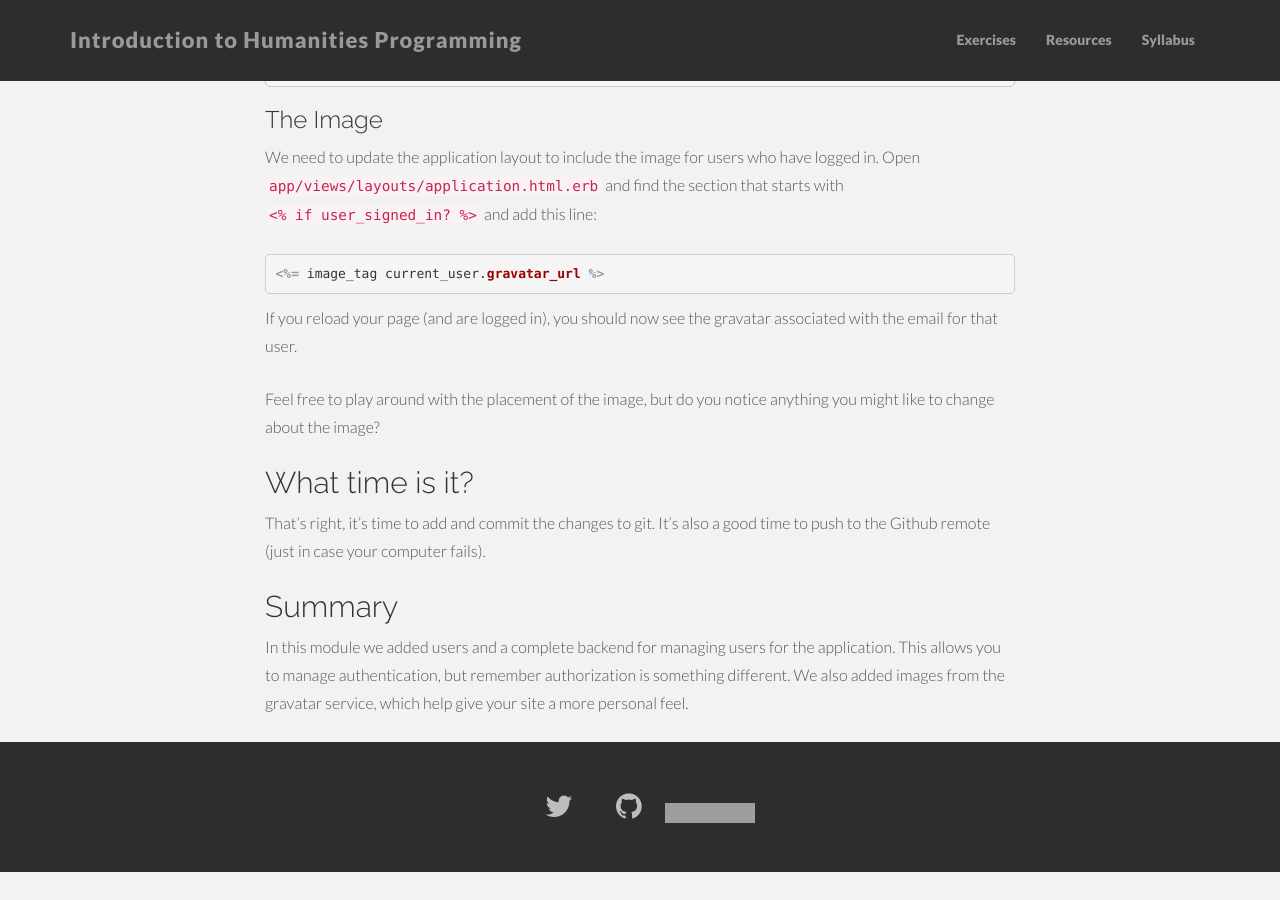
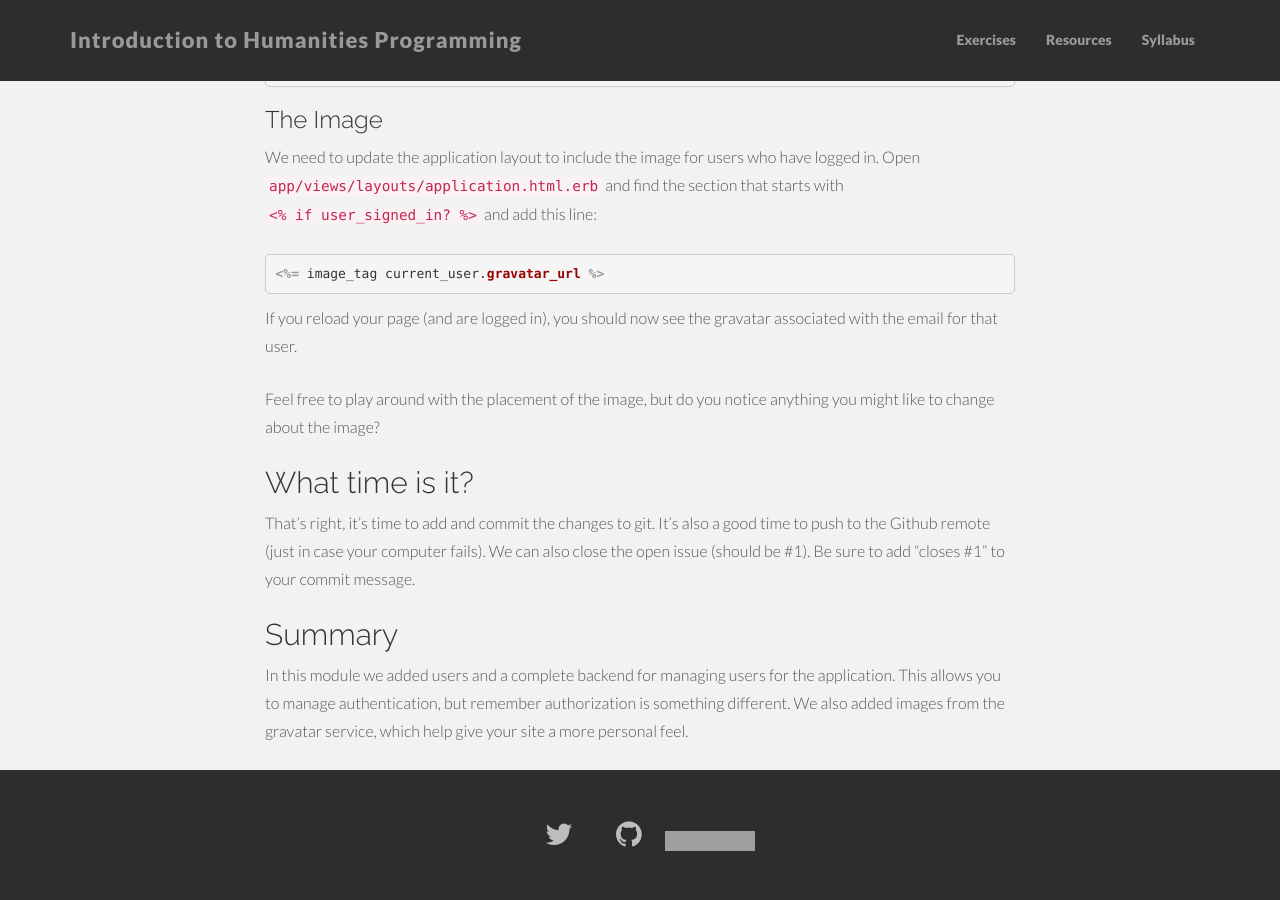
Before and after one commit to humanitiesprogramming/humanitiesprogramming.github.io, a Jekyll site: the page built from exercise-rails7.md, in a window 1280 px wide and 900 px high, scrolled down 4008 px. Built offline with Jekyll 4.4.1, drawn with Linux system fonts in a browser that asks for light colours; nearby versions of some CDN libraries; before the commit the page ends 4880 px from its top, so only the background shows below that; grey boxes are pictures that could not be loaded.

Commit message:
Add note about closing the issue

```diff
--- a/exercise-rails7.md
+++ b/exercise-rails7.md
@@ -215,7 +215,9 @@ anything you might like to change about the image?
 ## What time is it?
 
 That's right, it's time to add and commit the changes to git. It's also a
-good time to push to the Github remote (just in case your computer fails).
+good time to push to the Github remote (just in case your computer fails). We
+can also close the open issue (should be #1). Be sure to add "closes #1" to
+your commit message.
 
 ## Summary
 
```
